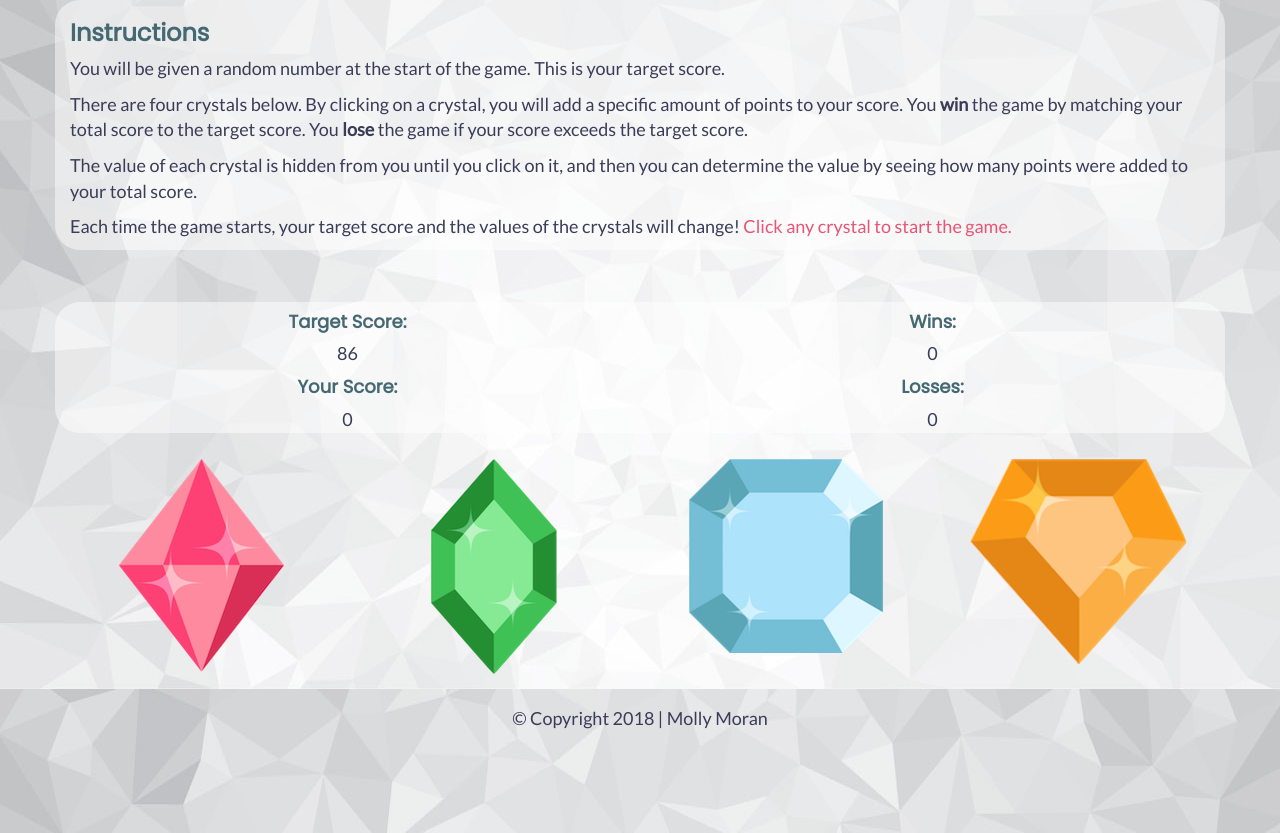
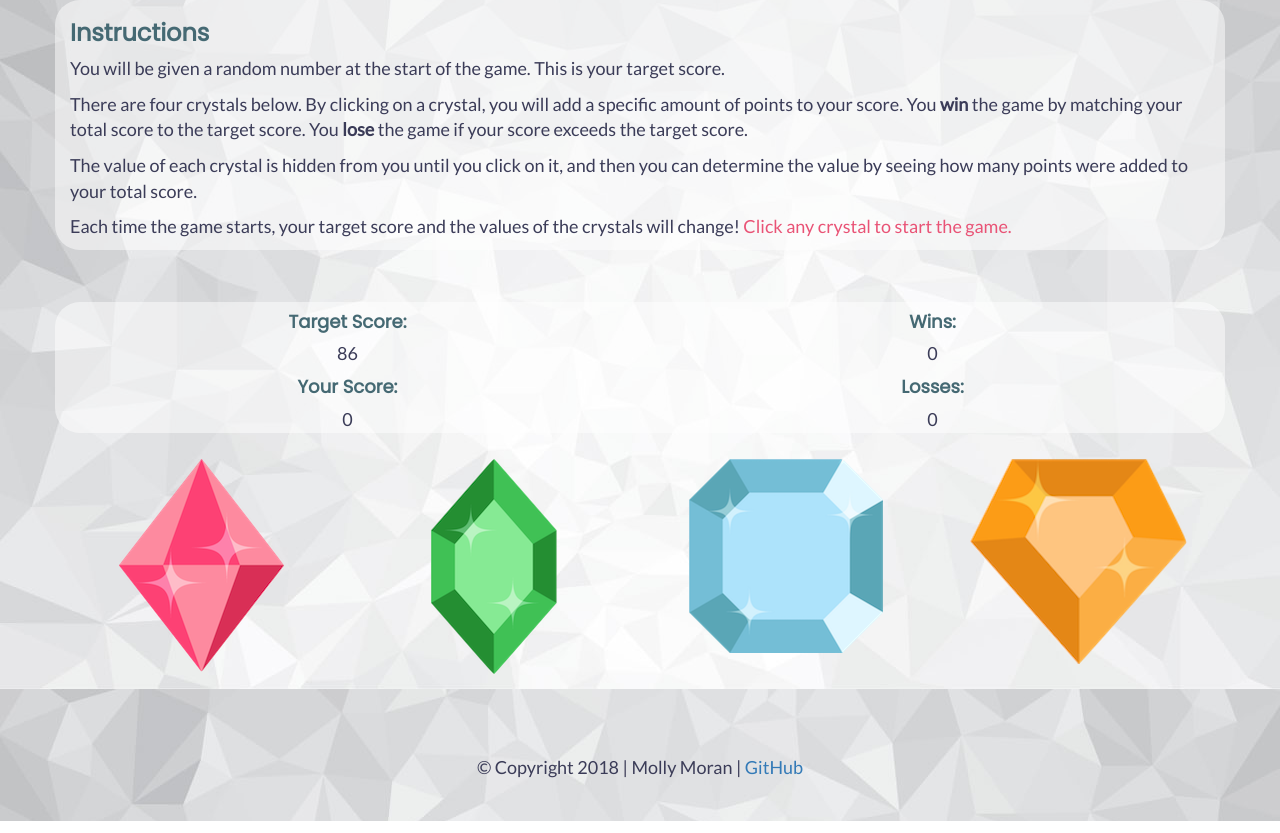
Before and after one commit to mcginnis92/crystal-game, a plain HTML site: page index.html in a window 1280 px wide. Shown: the part 109-942 px from the top of the page. Drawn offline with nearby package versions, Linux system fonts and the light colour scheme.

Commit message:
link to github repo

```diff
--- a/assets/css/style.css
+++ b/assets/css/style.css
@@ -38,10 +38,10 @@ span {
 }
 
 .footer {
+  margin-top: 50px;
   padding-top: 19px;
   text-align: center;
   padding: 30px;
-  margin-bottom: 50px;
 }
 
 .modal{
--- a/assets/javascript/game.js
+++ b/assets/javascript/game.js
@@ -51,20 +51,15 @@ var playGame = function(){
         //trigger the modal to show "you win"
         $('.modal').removeClass('modal');
         $('#winloss').text('You Win!');
-
-        // startGame();
-
     }
     else if(currentScore > targetScore){
-        $('#scoreBox').text(currentScore); //this isn't updating before alert displays
+        $('#scoreBox').text(currentScore);
         lossCounter++;
         $('#losses').text(lossCounter);
 
         //trigger the modal to show "you lose"
         $('.modal').removeClass('modal');
         $('#winloss').text('Whoops! Your Score Exceeded the Target.');
-
-        // startGame();
     }
     else {
         //play again
--- a/index.html
+++ b/index.html
@@ -101,9 +101,9 @@
 
 
 
-    <nav class="navbar">
-       <p class="footer"> &copy Copyright 2018 | Molly Moran </p>
-    </nav>
+    <footer class="footer fixed-bottom">
+       <p> &copy Copyright 2018 | Molly Moran | <a href="https://github.com/mcginnis92/crystal-game" target="_blank">GitHub</a></p>
+    </footer>
 
 
     <script type="text/javascript" src="https://cdnjs.cloudflare.com/ajax/libs/jquery/3.2.1/jquery.min.js"></script>
```
